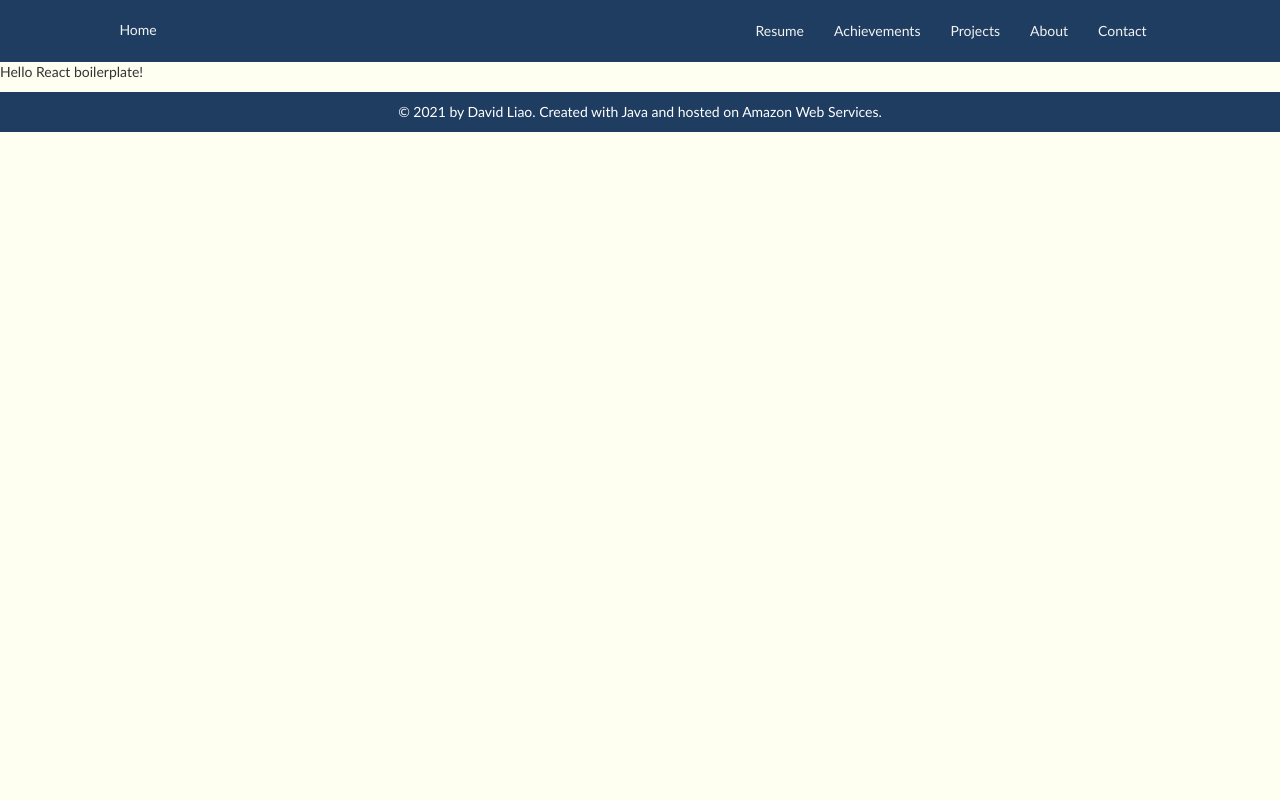
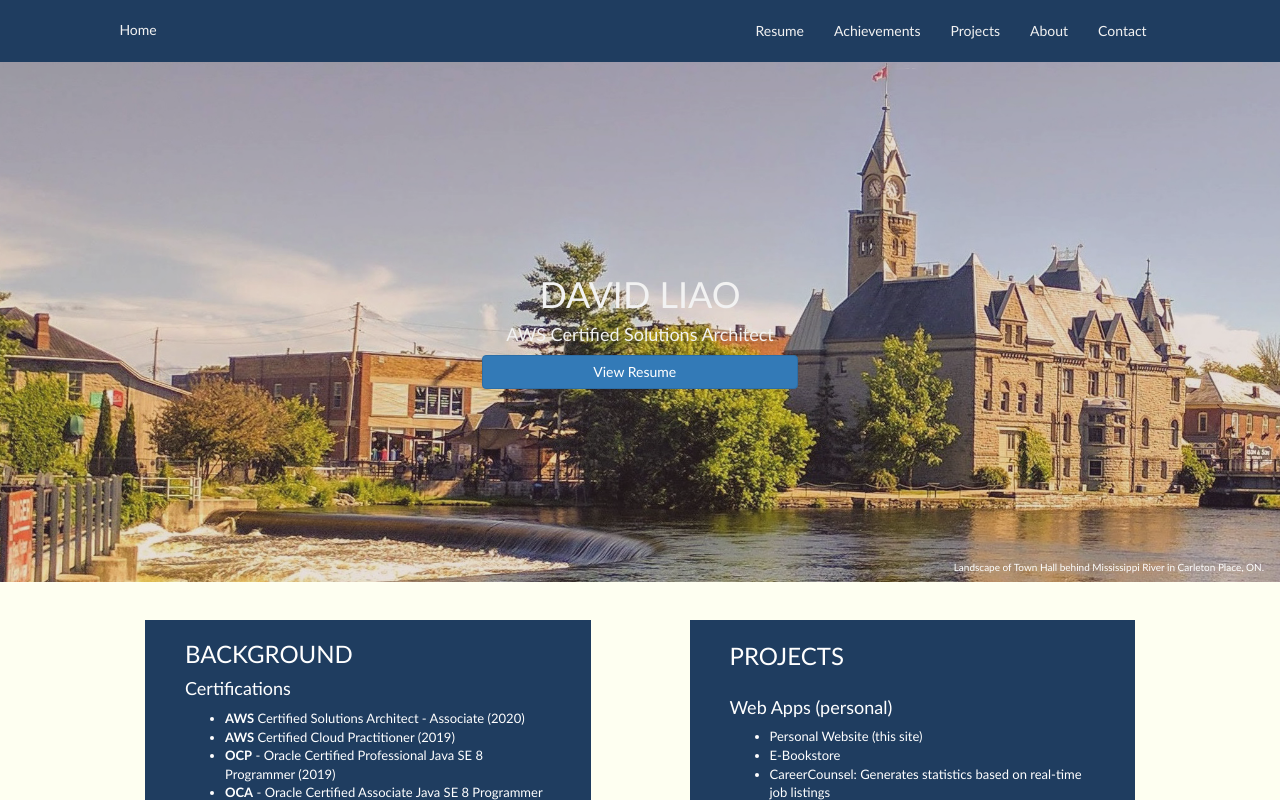
Before and after one commit to liaocanada/davidliao-site, a React (Create React App) app: page / in a window 1280 px wide. Built offline with nearby package versions, Linux system fonts and the light colour scheme.

Commit message:
Add home page

```diff
--- a/src/views/home/Home.js
+++ b/src/views/home/Home.js
@@ -1,9 +1,107 @@
 import React from 'react';
+import { Link } from 'react-router-dom';
 import Layout from '../shared/components/Layout';
 
 const Home = () => (
   <Layout>
-    <p>Hello React boilerplate!</p>
+    <div id="banner">
+      <img id="banner-image" src="/images/home.jpg"
+        alt="A background photo of a building and waterfall in Carleton Place, ON"
+      />
+      <div id="banner-cover">
+        <div id="banner-cover-contents">
+          <h1>DAVID LIAO</h1>
+          <h4>AWS Certified Solutions Architect</h4>
+          <Link className="btn btn-primary btn-block" to="/resume" role="button">
+            View Resume &ensp;
+					<i className="fas fa-arrow-right"></i>
+          </Link>
+        </div>
+      </div>
+      <div id="banner-image-description" className="bottom-right">
+        Landscape of Town Hall behind Mississippi River in Carleton Place, ON.
+		</div>
+    </div>
+
+    <div id="home-textbox-container" className="row row-eq-height">
+
+      <div id="home-textbox" className="col-sm-6">
+        <table className="table">
+          <tr><th><h3>BACKGROUND</h3></th></tr>
+          <tr><td>
+            <h4 className="subheader">Certifications</h4>
+            <ul>
+              <li><b>AWS</b> Certified Solutions Architect - Associate (2020)</li>
+              <li><b>AWS</b> Certified Cloud Practitioner (2019)</li>
+              <li><b>OCP</b> - Oracle Certified Professional Java SE 8 Programmer (2019)</li>
+              <li><b>OCA</b> - Oracle Certified Associate Java SE 8 Programmer (2017)</li>
+
+            </ul>
+
+            <h4 className="subheader">Involvement</h4>
+            <ul>
+              <li>AWS Educate Student Ambassador</li>
+              <li>Mentor at the Science Student Success Center</li>
+              <li>Teaching Assistant</li>
+            </ul>
+
+            <h4 className="subheader">Education</h4>
+            <ul>
+              <li>Carleton University, Bachelor of Computer Science
+							<ul>
+                  <li>11.9 GPA, 12.0 Major GPA</li>
+                  <li>Computer and Internet Security Stream</li>
+                </ul>
+              </li>
+            </ul>
+          </td></tr>
+          <tr><td id="button-cell">
+            <Link id="btn-home" className="btn btn-primary btn-block"
+              to="/achievements" role="button"> More Info
+					</Link>
+          </td></tr>
+        </table>
+      </div>
+
+      <div id="home-textbox" className="col-sm-6">
+        <table className="table">
+          <tr><th><h3>PROJECTS</h3></th></tr>
+          <tr><td>
+            <h4 className="subheader">Web Apps (personal)</h4>
+            <ul>
+              <li>Personal Website (this site)</li>
+              <li>E-Bookstore</li>
+              <li>
+                CareerCounsel: Generates statistics based on
+                real-time job listings
+						</li>
+            </ul>
+
+            <h4 className="subheader">Web Apps (work)</h4>
+            <ul>
+              <li>Human Resources Management System</li>
+              <li>Featured Listings App</li>
+            </ul>
+
+            <h4 className="subheader">Other Projects</h4>
+            <ul>
+              <li>
+                Flamingo travel planner: Suggests an itinerary based on
+                users' budgets
+						</li>
+              <li>Various Android, iOS apps</li>
+              <li>Various Arduino projects</li>
+            </ul>
+
+          </td></tr>
+          <tr><td id="button-cell">
+            <Link id="btn-home" className="btn btn-primary btn-block"
+              to="/projects" role="button"> More Info
+					</Link>
+          </td></tr>
+        </table>
+      </div>
+    </div>
   </Layout>
 );
 
```
Also changed, not shown: public/images/home.jpg (added), 1 other file (tests, documents, lock files or other folders).
